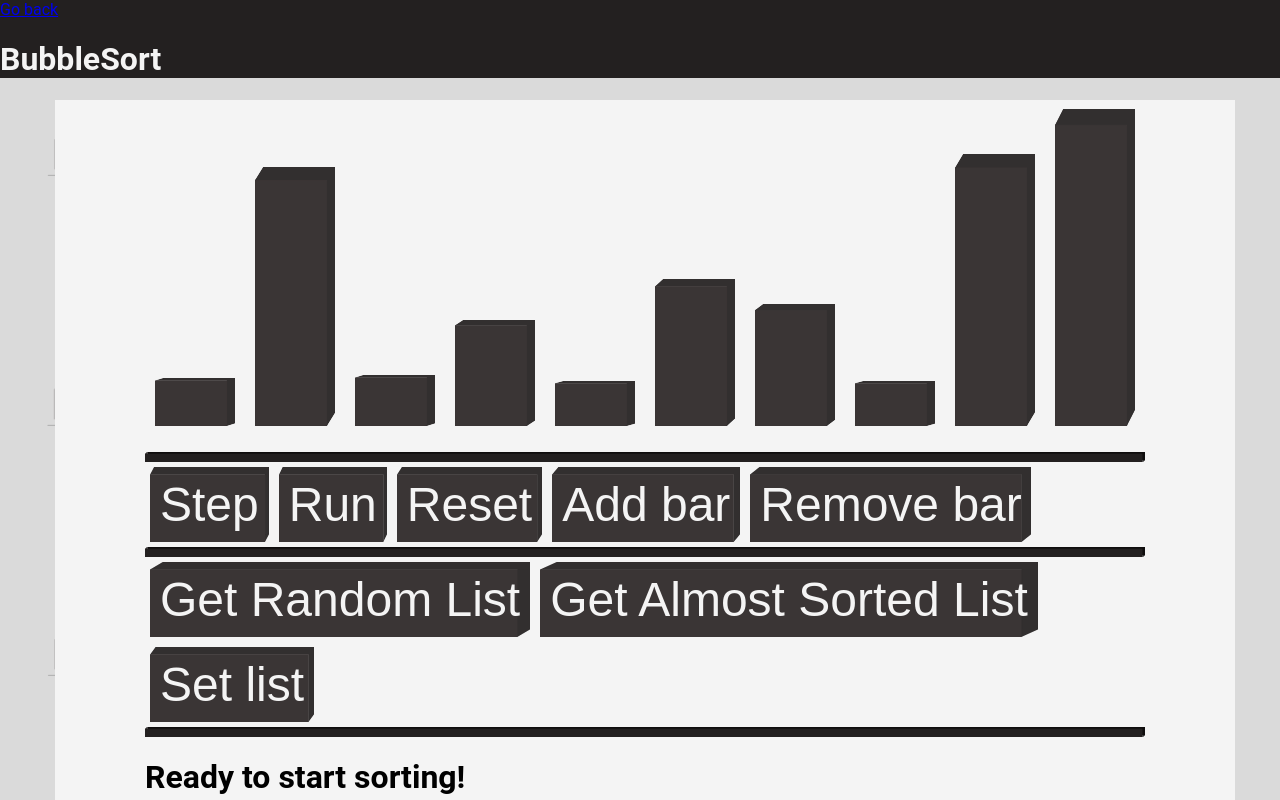
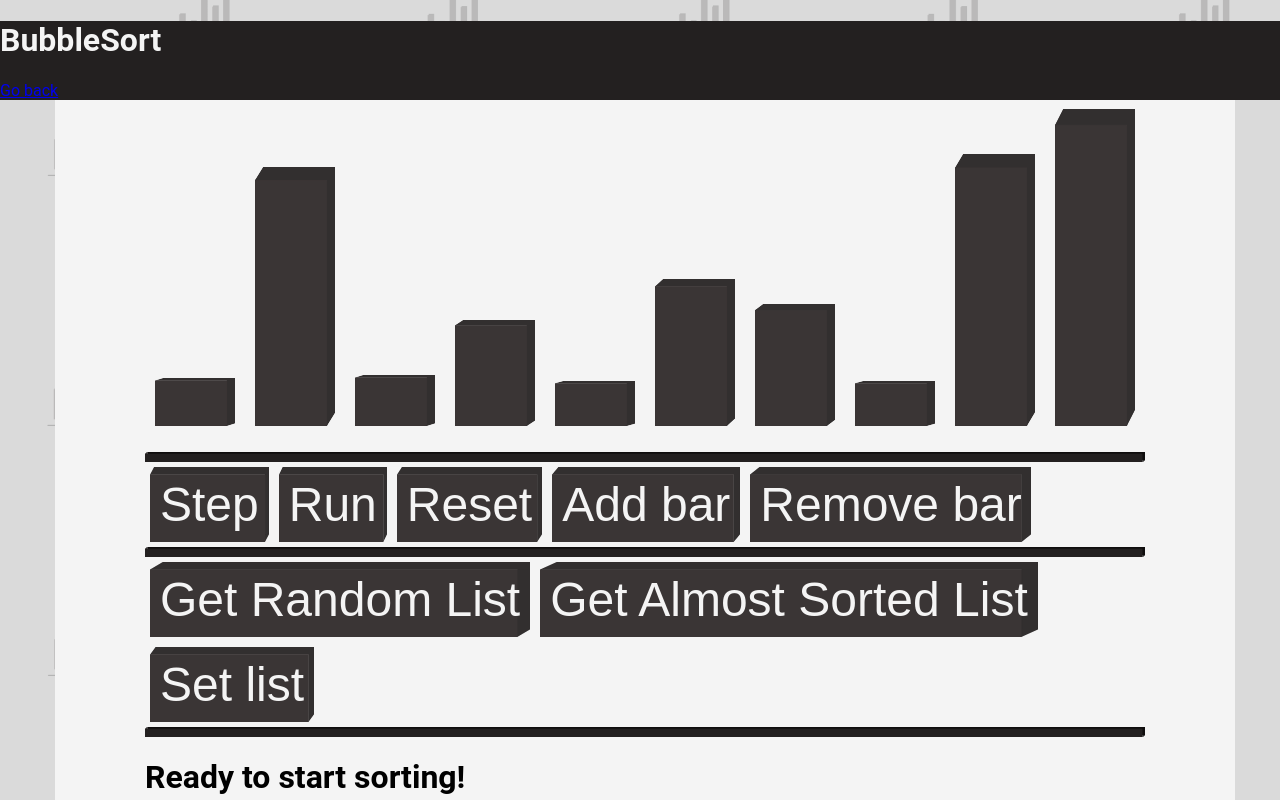
Before and after one commit to OtavioPiza/algorithm-visualizer, a React (Create React App) app: page /bubblesort in a window 1280 px wide. Shown: the top 800 px of the page. Built offline with nearby package versions, Linux system fonts and the light colour scheme.

Commit message:
Styling wip

```diff
--- a/src/components/Header.js
+++ b/src/components/Header.js
@@ -5,10 +5,10 @@ const Header = ({link, title}) => {
 
     return (
         <div className="Header">
-            <a href={link}> Go back </a>
             <h1>
                 {title}
             </h1>
+            <a href={link}> Go back </a>
         </div>
     )
 }
```
